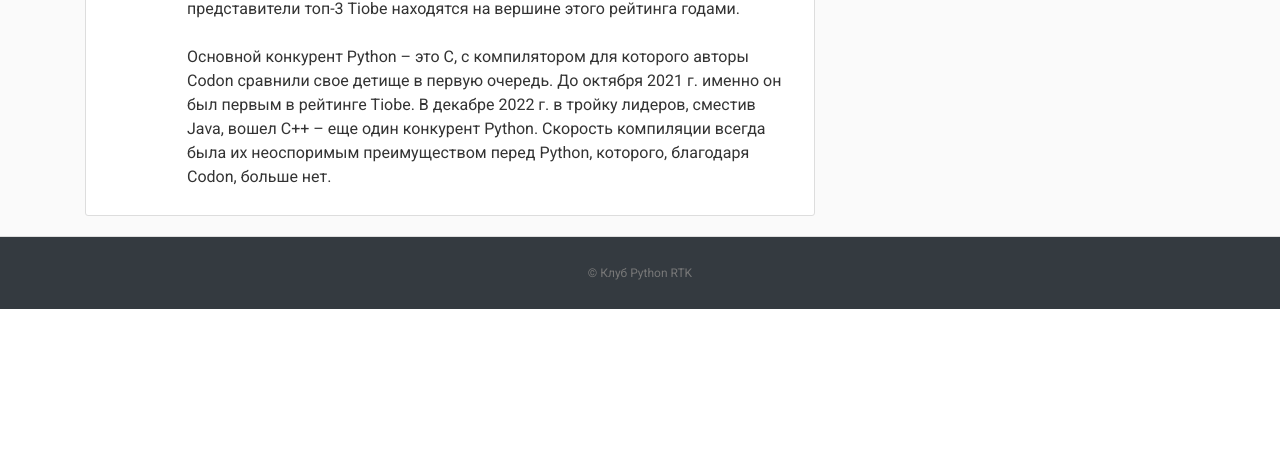
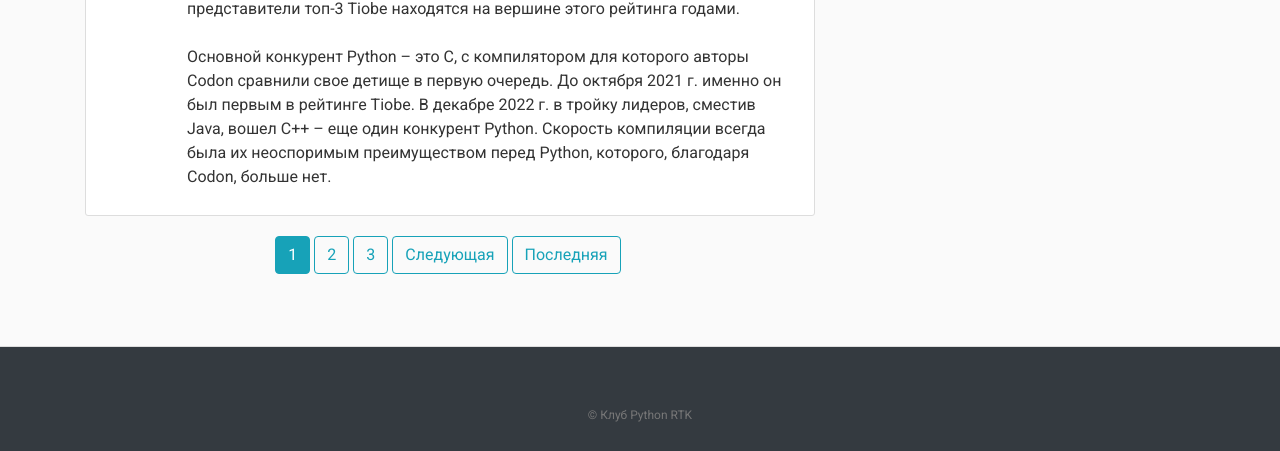
Before and after one commit to Alex2421/DjangoStudyRostelecom, a Django app: page / in a window 1280 px wide. Shown: the part 5993-6444 px from the top of the page. Before the commit the page ends 6302 px from the top, so only its background shows below. Run offline with Django 4.2, Linux system fonts and the light colour scheme; data comes from the database, SQL or seed files in the repository; both versions use the stored data as it was after the commit; some libraries are stand-ins or nearby versions.

Commit message:
update + paginator

```diff
--- a/my_site/blog/models.py
+++ b/my_site/blog/models.py
@@ -2,6 +2,7 @@ from django.db import models
 from django.utils import timezone
 from django.contrib.auth.models import User
 from django.urls import reverse
+
 
 
 class Post(models.Model):
@@ -13,6 +14,7 @@ class Post(models.Model):
     content = models.TextField('Статья')
     date_posted = models.DateTimeField(default=timezone.now, verbose_name='Дата')
     author = models.ForeignKey(User, on_delete=models.CASCADE, verbose_name='Автор')
+
     #category = models.CharField(choices=categories, max_length=20, verbose_name='Категории')
 
     def __str__(self):
--- a/my_site/blog/templates/blog/about.html
+++ b/my_site/blog/templates/blog/about.html
@@ -1,6 +1,6 @@
 {% extends "blog/base.html" %}
 {% block content %}
-    <h1>Клуб Python </h1>
+    <h1>Клуб Python RTK </h1>
 
 Python (МФА: [ˈpʌɪθ(ə)n]; в русском языке встречаются названия пито́н[17] или па́йтон[18]) — высокоуровневый язык программирования общего назначения с динамической строгой типизацией и автоматическим управлением памятью[19][20], ориентированный на повышение производительности разработчика, читаемости кода и его качества, а также на обеспечение переносимости написанных на нём программ[21]. Язык является полностью объектно-ориентированным в том плане, что всё является объектами[19]. Необычной особенностью языка является выделение блоков кода отступами[22]. Синтаксис ядра языка минималистичен, за счёт чего на практике редко возникает необходимость обращаться к документации[21]. Сам же язык известен как интерпретируемый и используется в том числе для написания скриптов[19]. Недостатками языка являются зачастую более низкая скорость работы и более высокое потребление памяти написанных на нём программ по сравнению с аналогичным кодом, написанным на компилируемых языках, таких как C или C++[19][21].
 
--- a/my_site/blog/templates/blog/base.html
+++ b/my_site/blog/templates/blog/base.html
@@ -75,7 +75,7 @@
               <ul class="list-group">
                 <a class="nav-item nav-link" href="{% url 'post-create' %}">Новая запись</a>
                 <li class="list-group-item list-group-item-light">Объявления</li>
-                <li class="list-group-item list-group-item-light">Встречи участников</li>
+                 <a class="nav-item nav-link" href="{% url 'blog-meeting' %}">Встречи участников</li>
               </ul>
             </p>
           </div>
--- a/my_site/blog/templates/blog/home.html
+++ b/my_site/blog/templates/blog/home.html
@@ -13,4 +13,28 @@
           </div>
         </article>
     {% endfor %}
+<div class="pagination justify-content-center">
+    {% if is_paginated %}
+
+      {% if page_obj.has_previous %}
+
+        <a class="btn btn-outline-info mb-4 mr-1" href="?page=1">Первая</a>
+        <a class="btn btn-outline-info mb-4 mr-1" href="?page={{ page_obj.previous_page_number }}">Предыдущая</a>
+      {% endif %}
+
+      {% for num in page_obj.paginator.page_range %}
+        {% if page_obj.number == num %}
+          <a class="btn btn-info mb-4 mr-1" href="?page={{ num }}">{{ num }}</a>
+        {% elif num > page_obj.number|add:'-3' and num < page_obj.number|add:'3' %}
+          <a class="btn btn-outline-info mb-4 mr-1" href="?page={{ num }}">{{ num }}</a>
+        {% endif %}
+      {% endfor %}
+
+      {% if page_obj.has_next %}
+        <a class="btn btn-outline-info mb-4 mr-1" href="?page={{ page_obj.next_page_number }}">Следующая</a>
+        <a class="btn btn-outline-info mb-4 mr-1" href="?page={{ page_obj.paginator.num_pages }}">Последняя</a>
+      {% endif %}
+
+    {% endif %}
+  </div>
 {% endblock content %}
--- a/my_site/blog/urls.py
+++ b/my_site/blog/urls.py
@@ -15,4 +15,5 @@ urlpatterns = [
     path('post/<int:pk>/update/', PostUpdateView.as_view(), name='post-update'),
     path('post/<int:pk>/delete/', PostDeleteView.as_view(), name='post-delete'),
     path('about/', views.about, name='blog-about'),
+    path('meeting/', views.meeting, name='blog-meeting')
 ]
--- a/my_site/blog/views.py
+++ b/my_site/blog/views.py
@@ -6,6 +6,7 @@ from django.views.generic import (
     CreateView,
     UpdateView,
     DeleteView
+
 )
 from .models import Post
 from django.contrib.auth.decorators import login_required
@@ -19,11 +20,13 @@ def home(request):
 
 
 class PostListView(ListView):
+    paginate_by = 5
     model = Post
     template_name = 'blog/home.html'
     context_object_name = 'posts'
+
     ordering = ['-date_posted']
-    paginate_by = 5
+
 
 class PostDetailView(DetailView):
     model = Post
@@ -67,6 +70,8 @@ class PostDeleteView(LoginRequiredMixin, UserPassesTestMixin, DeleteView):
 def about(request):
     return render(request, 'blog/about.html', {'title': 'О клубе Python RTK'})
 
+def meeting(request):
+    return render(request, 'blog/meeting.html', {'title': 'Встречи клуба'})
 
 @login_required
 def profile(request):
```
Also changed, not shown: my_site/blog/templates/blog/meeting.html (added, +11 -0 lines), my_site/users/urls.py (added, +16 -0 lines), my_site/users/validators.py (added, +11 -0 lines), my_site/db.sqlite3, my_site/my_site/settings.py (line endings or trailing spaces).
